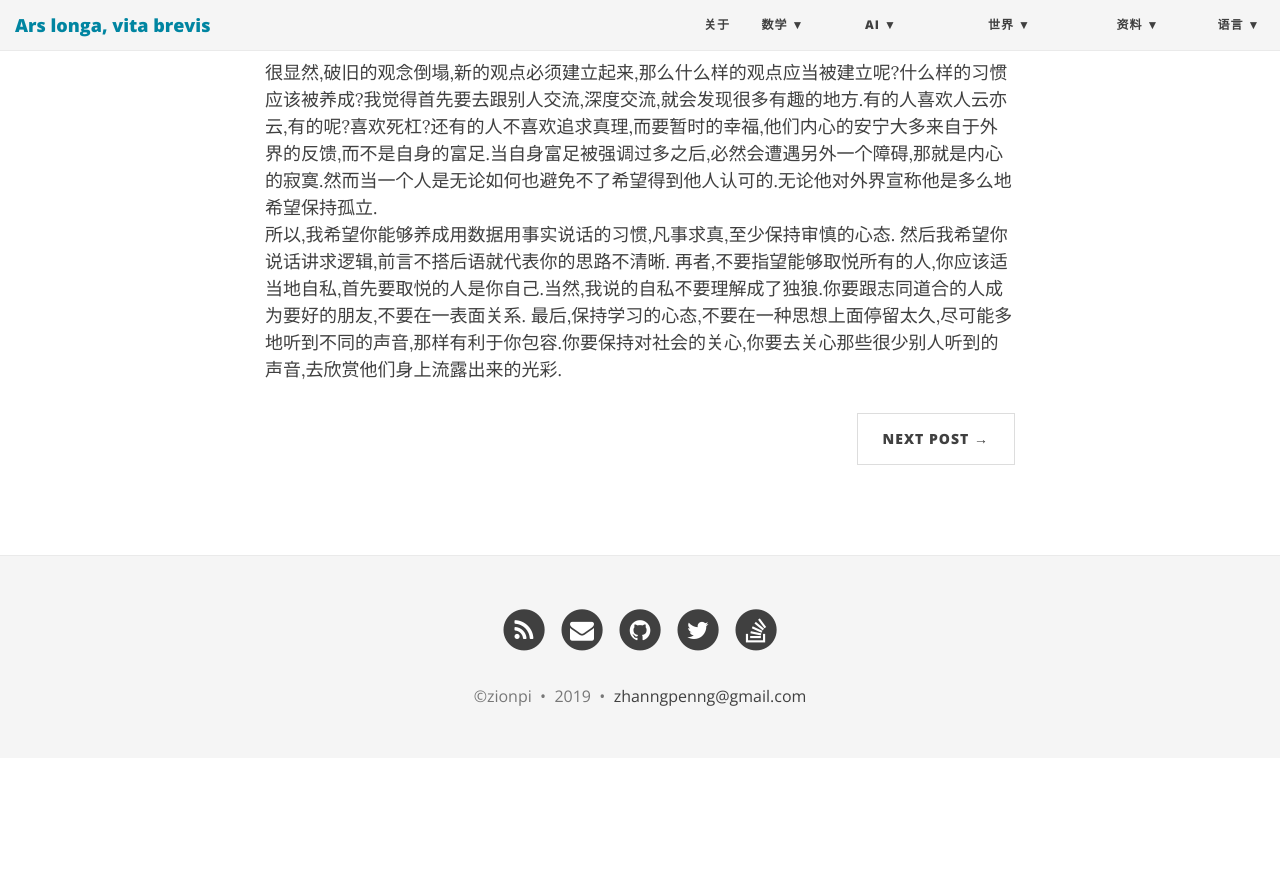
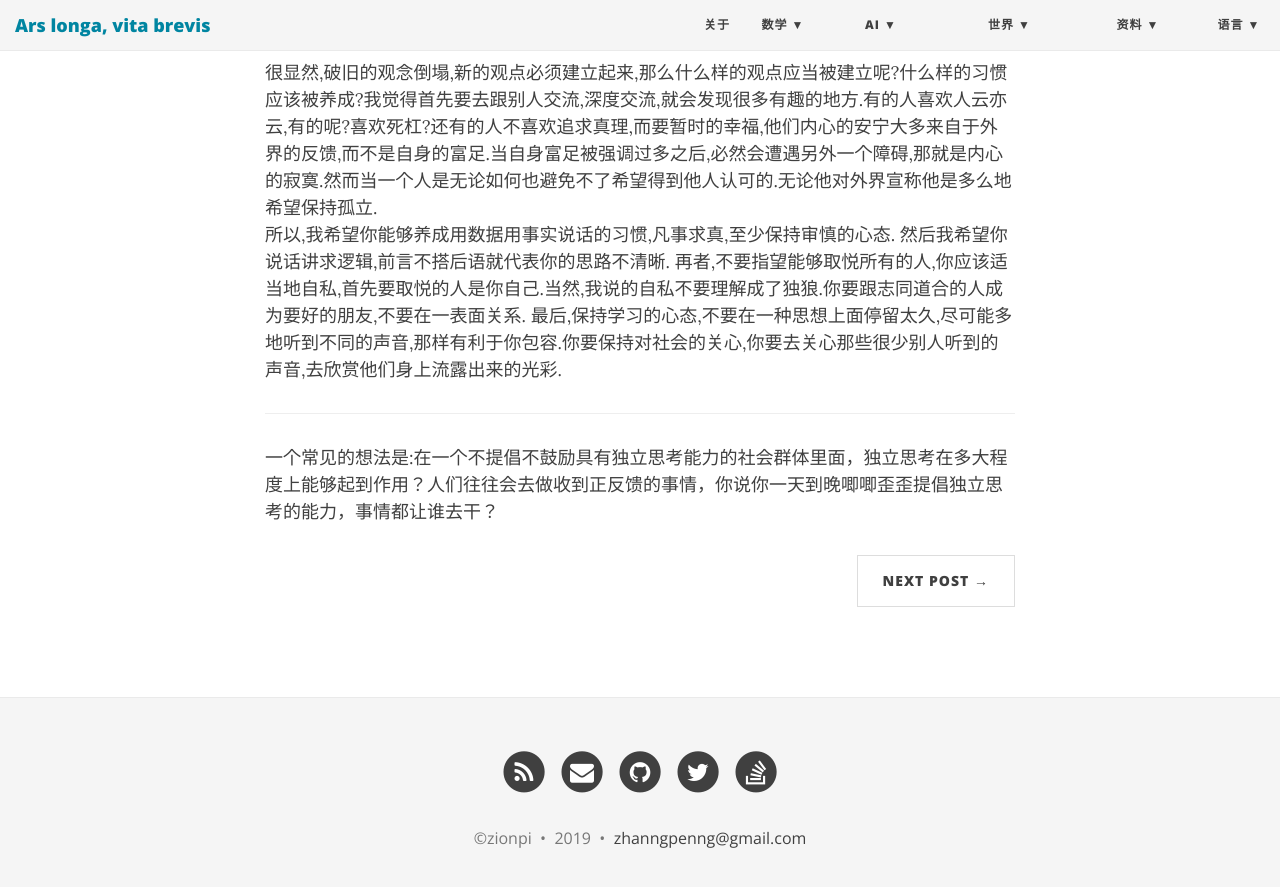
Before and after one commit to ZionPi/zionpi.github.io, a Jekyll site: the page built from _posts/2011-04-12-it-all-starts-with-critical-thinking.md, in a window 1280 px wide and 900 px high, scrolled down 868 px. Shown: the top 887 px of the window. Built offline with Jekyll 4.4.1, drawn with Linux system fonts in a browser that asks for light colours; nearby versions of some CDN libraries; before the commit the page ends 1626 px from its top, so only the background shows below that.

Commit message:
Update 2011-04-12-it-all-starts-with-critical-thinking.md

```diff
--- a/_posts/2011-04-12-it-all-starts-with-critical-thinking.md
+++ b/_posts/2011-04-12-it-all-starts-with-critical-thinking.md
@@ -31,3 +31,6 @@ title: 一切从批判性思考开始
 然后我希望你说话讲求逻辑,前言不搭后语就代表你的思路不清晰.
 再者,不要指望能够取悦所有的人,你应该适当地自私,首先要取悦的人是你自己.当然,我说的自私不要理解成了独狼.你要跟志同道合的人成为要好的朋友,不要在一表面关系.
 最后,保持学习的心态,不要在一种思想上面停留太久,尽可能多地听到不同的声音,那样有利于你包容.你要保持对社会的关心,你要去关心那些很少别人听到的声音,去欣赏他们身上流露出来的光彩.
+
+---
+一个常见的想法是:在一个不提倡不鼓励具有独立思考能力的社会群体里面，独立思考在多大程度上能够起到作用？人们往往会去做收到正反馈的事情，你说你一天到晚唧唧歪歪提倡独立思考的能力，事情都让谁去干？
```
